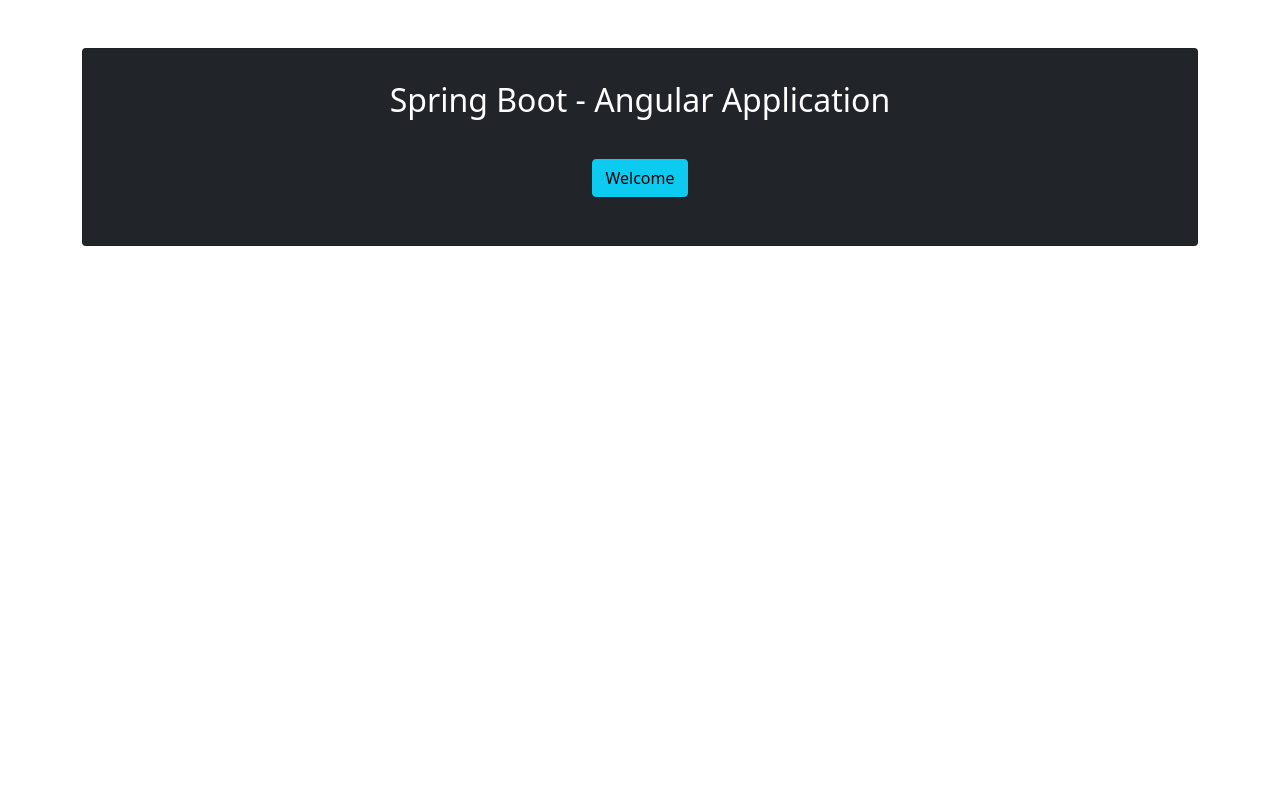
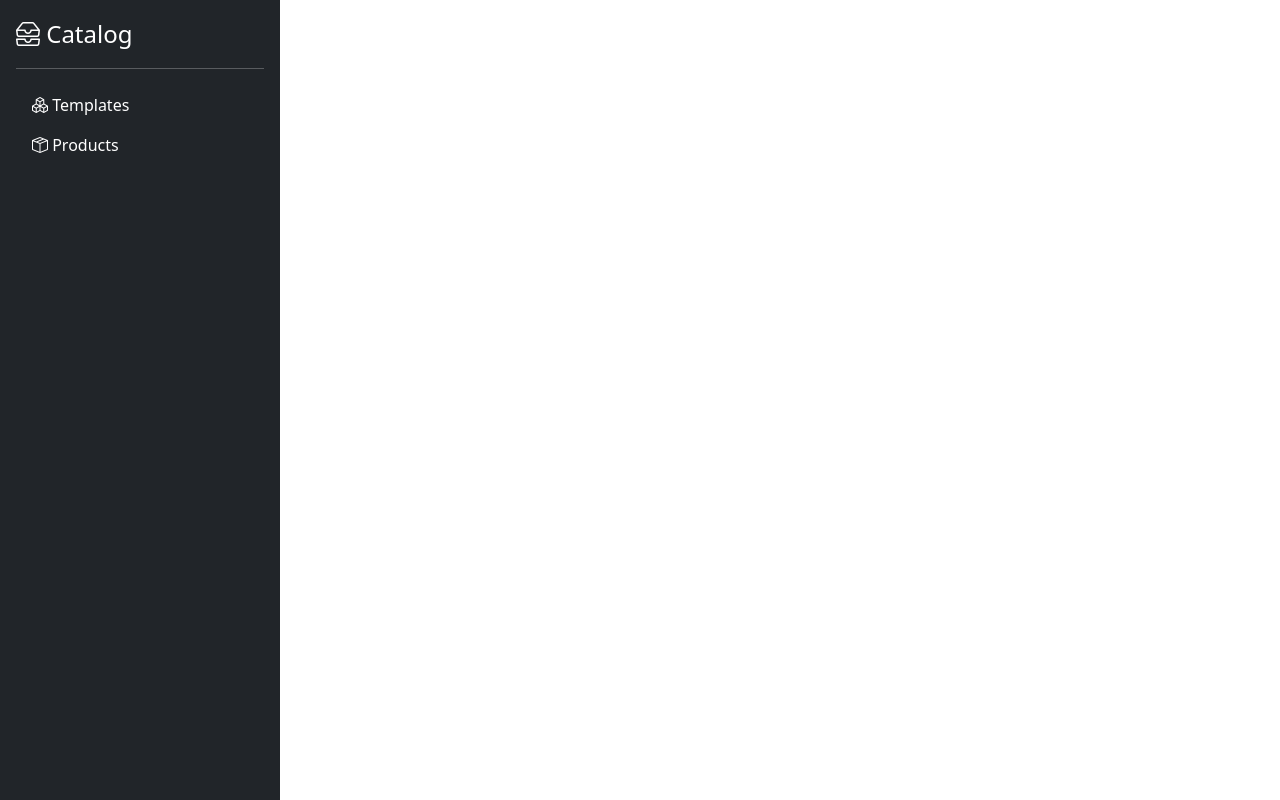
Before and after one commit to AnastasiaDrozhzha/catalog, an Angular app in the folder catalog-ui/angularclient/: page / in a window 1280 px wide. Built offline with nearby package versions, Linux system fonts and the light colour scheme.

Commit message:
introduce sidebar and css changes

```diff
--- a/catalog-ui/angularclient/src/app/app.component.css
+++ b/catalog-ui/angularclient/src/app/app.component.css
@@ -0,0 +1,17 @@
+body {
+  min-height: 100vh;
+  min-height: -webkit-fill-available;
+}
+
+html {
+  height: -webkit-fill-available;
+}
+
+main {
+  display: flex;
+  flex-wrap: nowrap;
+  height: 100vh;
+  max-height: 100vh;
+  overflow-x: auto;
+  overflow-y: hidden;
+}
--- a/catalog-ui/angularclient/src/app/app.component.html
+++ b/catalog-ui/angularclient/src/app/app.component.html
@@ -1,17 +1,20 @@
-<div class="container">
-  <div class="row">
-    <div class="col-md-12">
-      <div class="card bg-dark my-5">
-        <div class="card-body">
-          <h2 class="card-title text-center text-white py-3">{{ title }}</h2>
-          <ul class="text-center list-inline py-3">
-            <li class="list-inline-item">
-              <a routerLink="/greeting" class="btn btn-info">Welcome</a>
-            </li>
-          </ul>
-        </div>
-      </div>
+<main>
+  <div class="sd-flex flex-column flex-shrink-0 p-3 text-white bg-dark" style="width: 280px;">
+    <a href="/" class="d-flex align-items-center mb-3 mb-md-0 me-md-auto text-white text-decoration-none">
+      <span class="fs-4"><i class="bi bi-inboxes"></i> {{ title }} </span>
+    </a>
+    <hr>
+    <ul class="nav nav-pills flex-column mb-auto">
+      <li class="nav-item">
+        <a routerLink="/greeting" class="nav-link text-white" aria-current="page"><i class="bi bi-boxes"></i> Templates </a>
+      </li>
+      <li class="nav-item">
+        <a routerLink="/greeting" class="nav-link text-white"><i class="bi bi-box-seam"></i> Products </a>
+      </li>
+    </ul>
+  </div>
+  <div>
       <router-outlet></router-outlet>
-    </div>
   </div>
-</div>
+
+</main>
--- a/catalog-ui/angularclient/src/app/app.component.ts
+++ b/catalog-ui/angularclient/src/app/app.component.ts
@@ -9,5 +9,5 @@
   styleUrl: './app.component.css'
 })
 export class AppComponent {
-  title = 'Spring Boot - Angular Application';
+  title = 'Catalog';
 }
--- a/catalog-ui/angularclient/src/index.html
+++ b/catalog-ui/angularclient/src/index.html
@@ -10,6 +10,7 @@
         rel="stylesheet"
         integrity="sha384-EVSTQN3/azprG1Anm3QDgpJLIm9Nao0Yz1ztcQTwFspd3yD65VohhpuuCOmLASjC"
         crossorigin="anonymous">
+  <link rel="stylesheet" href="https://cdn.jsdelivr.net/npm/bootstrap-icons@1.11.3/font/bootstrap-icons.min.css">
 </head>
 <body>
   <app-root></app-root>
```
